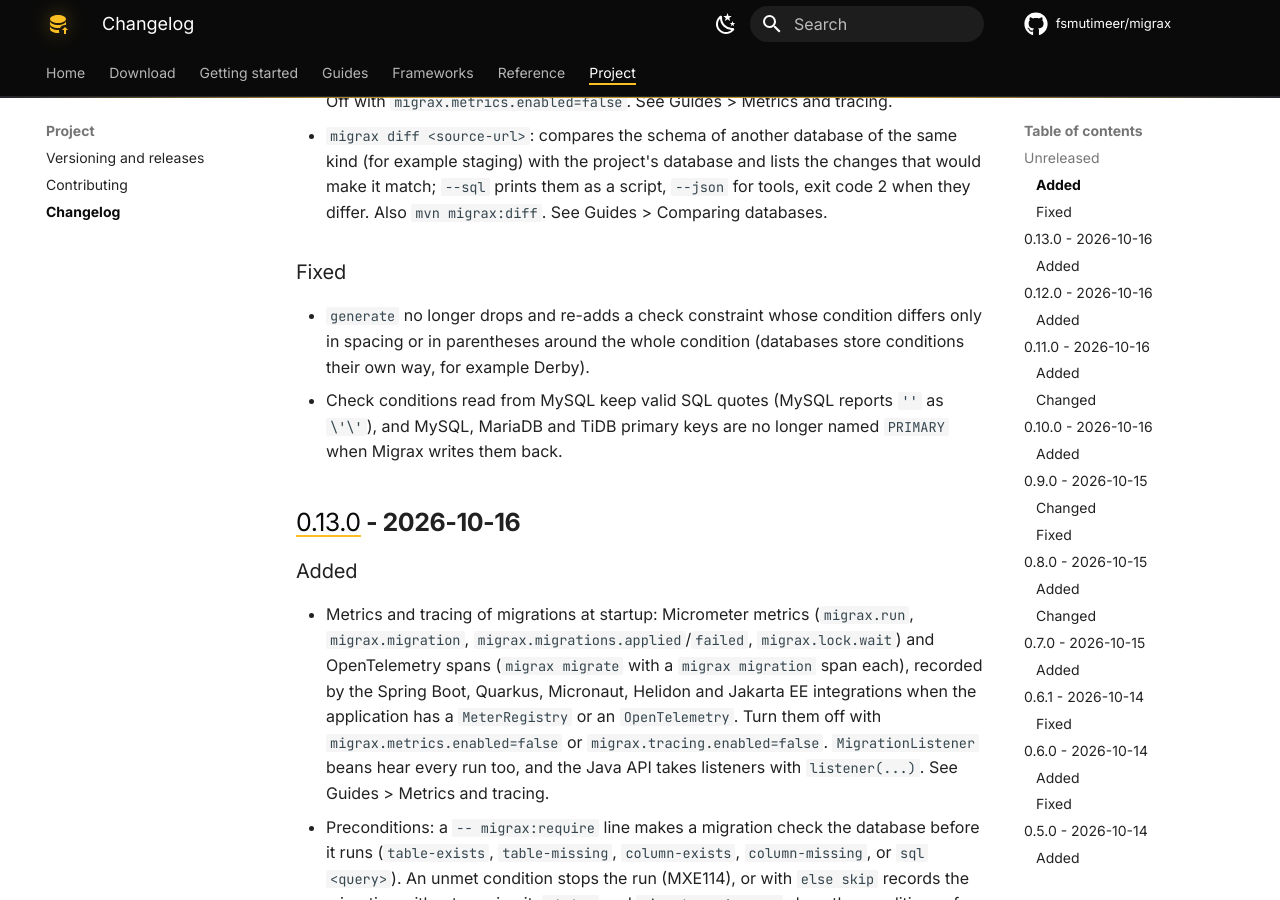
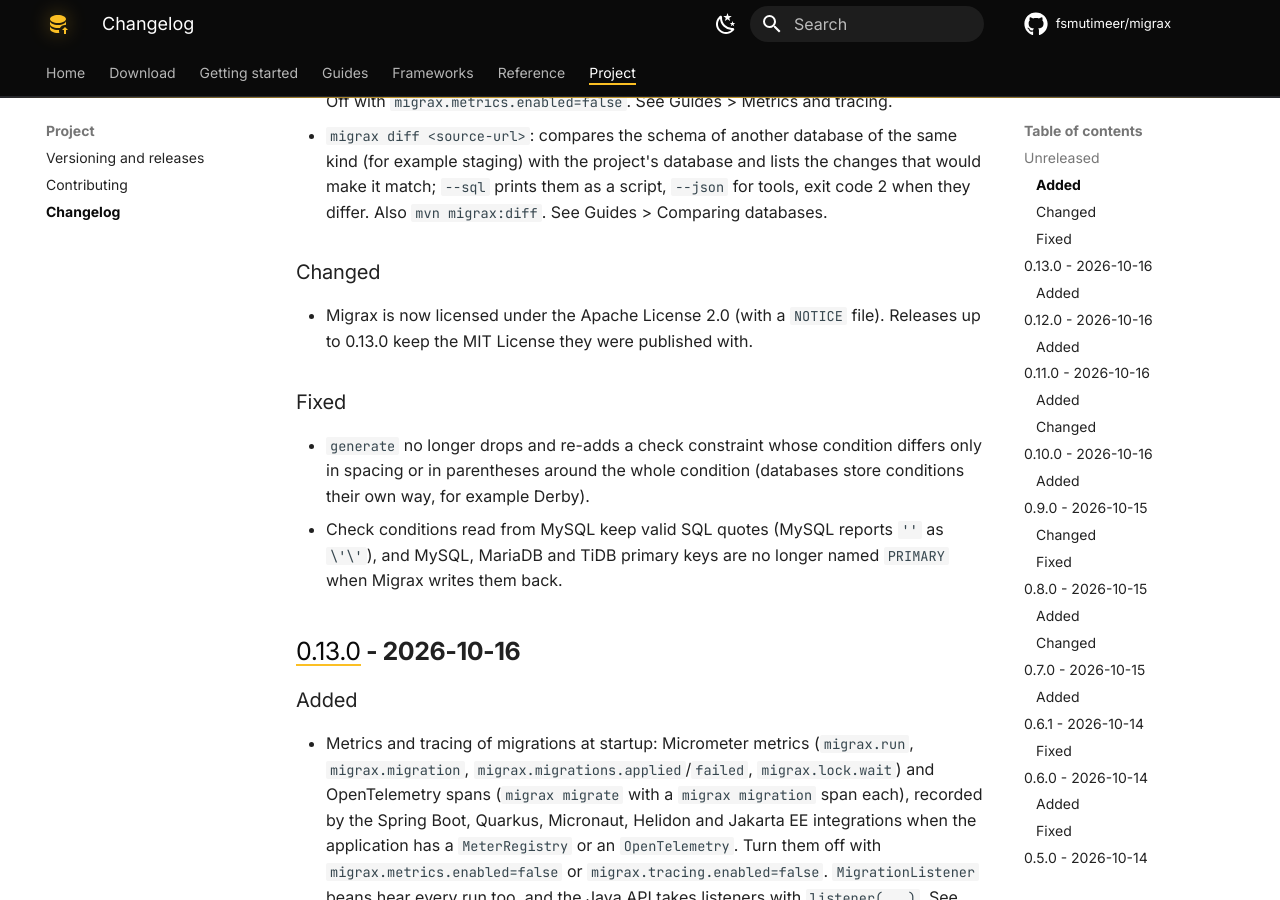
Before and after one commit to fsmutimeer/migrax, an MkDocs documentation site: the page built from docs/project/changelog.md, in a window 1280 px wide and 900 px high, scrolled down 490 px. Built offline with MkDocs 1.6.1 and Material for MkDocs 9.7.7, drawn with Linux system fonts in a browser that asks for light colours; comment, search, counter and statistics services are not loaded.

Commit message:
chore: license Migrax under the Apache License 2.0
The owner chose Apache 2.0 for 0.14.0 and later: as permissive as MIT, with an explicit
patent grant and no rights to the Migrax name. Releases up to 0.13.0 keep MIT. Adds a
NOTICE file, ships LICENSE and NOTICE in the release zip (it had neither), and updates the
README, the landing page, the image label and the driver note.

```diff
--- a/CHANGELOG.md
+++ b/CHANGELOG.md
@@ -18,6 +18,11 @@
   example staging) with the project's database and lists the changes that would make it match;
   `--sql` prints them as a script, `--json` for tools, exit code 2 when they differ. Also
   `mvn migrax:diff`. See Guides > Comparing databases.
+
+### Changed
+
+- Migrax is now licensed under the Apache License 2.0 (with a `NOTICE` file). Releases up to
+  0.13.0 keep the MIT License they were published with.
 
 ### Fixed
 
--- a/overrides/home.html
+++ b/overrides/home.html
@@ -24,7 +24,7 @@
   <div class="mx-hero__inner md-grid">
     <div class="mx-hero__copy">
       <a class="mx-pill" href="{{ 'download/' | url }}">
-        <span class="mx-pill__dot"></span> Free and open source &middot; MIT
+        <span class="mx-pill__dot"></span> Free and open source &middot; Apache 2.0
         <span class="mx-pill__arrow">&rarr;</span>
       </a>
       <h1 class="mx-hero__title">
```
Also changed, not shown: README.md (+3 -2 lines), 5 other files.
